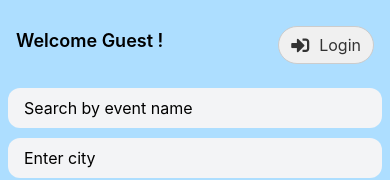
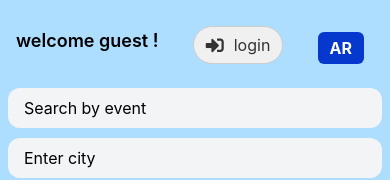
Before and after one commit to SherinAnees/city-pulse, a React Native app: screen /Home in a window 390 px wide. Shown: the top 180 px of the page. Built offline with nearby package versions, Linux system fonts and the light colour scheme; no server answers.

Commit message:
language toggle for home screen added

```diff
--- a/app.json
+++ b/app.json
@@ -24,6 +24,9 @@
     },
     "web": {
       "favicon": "./assets/favicon.png"
-    }
+    },
+    "plugins": [
+      "expo-localization"
+    ]
   }
 }
--- /dev/null
+++ b/components/LanguageToggle.tsx
@@ -0,0 +1,38 @@
+import React from "react";
+import { I18nManager, Platform, Pressable, Text } from "react-native";
+import { useTranslation } from "react-i18next";
+import * as Updates from "expo-updates";
+import i18n from "../utils/i18n";
+
+const LanguageToggle = () => {
+  const toggleLanguage = async () => {
+    const newLang = i18n.language === "en" ? "ar" : "en";
+    await i18n.changeLanguage(newLang);
+
+    if (Platform.OS !== "web") {
+      I18nManager.forceRTL(newLang === "ar");
+      Updates.reloadAsync();
+    }
+  };
+
+  return (
+    <Pressable
+      onPress={toggleLanguage}
+      style={{
+        backgroundColor: "#0638ceff",
+        paddingHorizontal: 12,
+        paddingVertical: 6,
+        borderRadius: 6,
+        marginRight: 10,
+        marginTop: 10,
+        alignSelf: "flex-end",
+      }}
+    >
+      <Text style={{ fontSize: 16, color: "#fff", fontWeight: "bold" }}>
+        {i18n.language === "en" ? "AR" : "EN"}
+      </Text>
+    </Pressable>
+  );
+};
+
+export default LanguageToggle;
--- a/components/SearchBar.tsx
+++ b/components/SearchBar.tsx
@@ -14,7 +14,7 @@ const SearchBar = ({ keyword, setKeyword, city, setCity }: Props) => {
       <TextInput
         value={keyword}
         onChangeText={setKeyword}
-        placeholder="Search by event name"
+        placeholder="Search by event "
         style={styles.input}
       />
       <TextInput
--- a/constants/index.ts
+++ b/constants/index.ts
@@ -1,7 +1,5 @@
 
 
 export const TICKETMASTER_BASE_URL = 'https://app.ticketmaster.com/discovery/v2/events.json';
-
 export const TICKETMASTER_API_KEY = 'jXGrqnNEuGnRCOcSpAtlf1fv5N8Wo5AT';
-//country code added for uae
-export const TICKETMASTER_API_PARAMS = `&countryCode=AE&apikey=${TICKETMASTER_API_KEY}`;
+export const TICKETMASTER_API_FAV_BY_ID="https://app.ticketmaster.com/discovery/v2/events";
--- a/package.json
+++ b/package.json
@@ -21,10 +21,13 @@
     "@reduxjs/toolkit": "^2.8.2",
     "expo": "~53.0.20",
     "expo-linear-gradient": "~14.1.5",
+    "expo-localization": "~16.1.6",
     "expo-status-bar": "~2.2.3",
     "firebase": "^12.0.0",
+    "i18next": "^25.3.2",
     "react": "19.0.0",
     "react-dom": "19.0.0",
+    "react-i18next": "^15.6.1",
     "react-native": "0.79.5",
     "react-native-dotenv": "^3.4.11",
     "react-native-gesture-handler": "~2.24.0",
@@ -33,7 +36,8 @@
     "react-native-screens": "~4.11.1",
     "react-native-vector-icons": "^10.3.0",
     "react-native-web": "^0.20.0",
-    "react-redux": "^9.2.0"
+    "react-redux": "^9.2.0",
+    "expo-updates": "~0.28.17"
   },
   "devDependencies": {
     "@babel/core": "^7.25.2",
--- a/screens/HomeScreen.tsx
+++ b/screens/HomeScreen.tsx
@@ -6,6 +6,7 @@ import {
   TouchableOpacity,
   FlatList,
   RefreshControl,
+  I18nManager,
 } from "react-native";
 import React, { useEffect, useLayoutEffect, useState } from "react";
 import { useDispatch, useSelector } from "react-redux";
@@ -18,13 +19,15 @@ import { useFetchEvents } from "../hooks/useFetchEvents";
 import { Ionicons } from "@expo/vector-icons";
 import { FontAwesome5 } from "@expo/vector-icons";
 import { colors } from "../utils/theme";
+import LanguageToggle from "../components/LanguageToggle";
+import { useTranslation } from "react-i18next";
 
 export default function HomeScreen({ navigation }: any) {
   const dispatch = useDispatch<AppDispatch>();
   const user = useSelector((state: RootState) => state.auth.user);
   const [keyword, setKeyword] = useState("");
   const [city, setCity] = useState("");
-
+  const { t } = useTranslation();
   const { events, loading, refetchEvents, loadMore, hasMore } = useFetchEvents(
     keyword,
     city
@@ -57,12 +60,25 @@ export default function HomeScreen({ navigation }: any) {
   }, [navigation]);
   return (
     <SafeAreaView style={styles.container}>
-      <View style={styles.header}>
+      <View
+        style={[
+          styles.header,
+          { flexDirection: I18nManager.isRTL ? "row-reverse" : "row" },
+        ]}
+      >
         <Text style={styles.welcomeText}>
-          Welcome {user?.name ? user.name : "Guest"} !
+          <Text>
+            {t("welcome")} {user?.name ?? t("guest")} !
+          </Text>
         </Text>
         {user ? (
-          <TouchableOpacity style={styles.authButton} onPress={handleLogout}>
+          <TouchableOpacity
+            style={[
+              styles.authButton,
+              { flexDirection: I18nManager.isRTL ? "row-reverse" : "row" },
+            ]}
+            onPress={handleLogout}
+          >
             <FontAwesome5
               name="sign-out-alt"
               size={18}
@@ -72,16 +88,23 @@ export default function HomeScreen({ navigation }: any) {
             <Text style={styles.authButtonText}>Logout</Text>
           </TouchableOpacity>
         ) : (
-          <TouchableOpacity style={styles.authButton} onPress={handleLogin}>
+          <TouchableOpacity
+            style={[
+              styles.authButton,
+              { flexDirection: I18nManager.isRTL ? "row-reverse" : "row" },
+            ]}
+            onPress={handleLogin}
+          >
             <FontAwesome5
               name="sign-in-alt"
               size={18}
               color="#333"
               style={styles.icon}
             />
-            <Text style={styles.authButtonText}>Login</Text>
+            <Text style={styles.authButtonText}>{t("login")}</Text>
           </TouchableOpacity>
         )}
+        <LanguageToggle />
       </View>
       <SearchBar
         keyword={keyword}
--- /dev/null
+++ b/utils/i18n.js
@@ -0,0 +1,49 @@
+import i18n from "i18next";
+import { initReactI18next } from "react-i18next";
+import * as Localization from "expo-localization";
+
+const resources = {
+  en: {
+    login: "Login",
+    signup: "Sign Up",
+    home: "Home",
+    favorites: "Favorites",
+    profile: "Profile",
+    welcome: "Welcome",
+    toggle_language: "Change Language",
+    guest: "Guest",
+    logout: "Logout",
+    email: "Email",
+    password: "Password",
+    dont_have_account: "Don't have an account",
+    continue_as_guest: "Continue as Guest",
+  },
+  ar: {
+    translation: {
+      login: "تسجيل الدخول",
+      signup: "سجل",
+      home: "الصفحة الرئيسية",
+      favorites: "المفضلة",
+      profile: "الملف الشخصي",
+      welcome: "أهلاً وسهلاً",
+      toggle_language: "تغيير اللغة",
+      guest: "زائر",
+      logout: "تسجيل الخروج",
+      email: "البريد الإلكتروني",
+      password: "كلمة المرور",
+      dont_have_account: "ليس لديك حساب؟ سجل الآن",
+      continue_as_guest: "المتابعة كضيف",
+    },
+  },
+};
+
+i18n.use(initReactI18next).init({
+  resources,
+  lng: "en",
+  fallbackLng: "en",
+  interpolation: {
+    escapeValue: false,
+  },
+});
+
+export default i18n;
```
Also changed, not shown: constants/i18nConfig.ts (added, +14 -0 lines), 1 other file (tests, documents, lock files or other folders).
